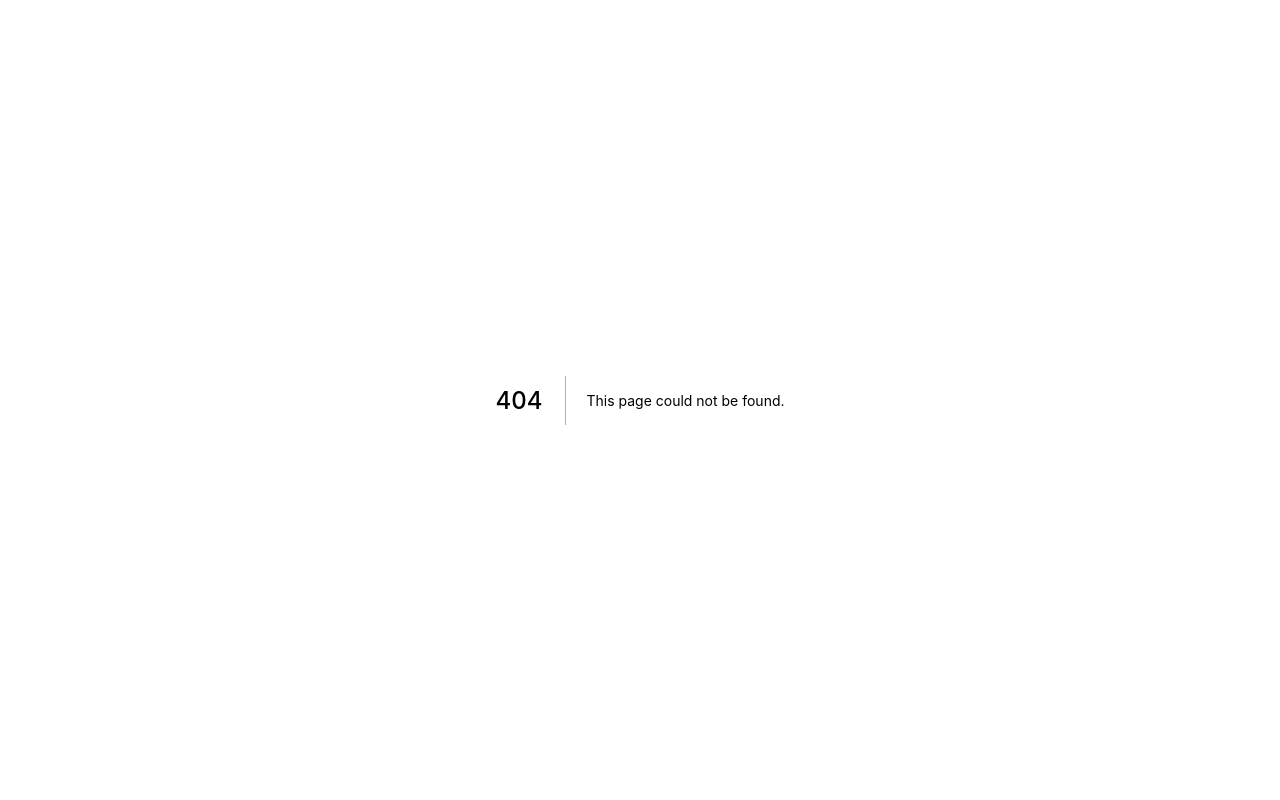
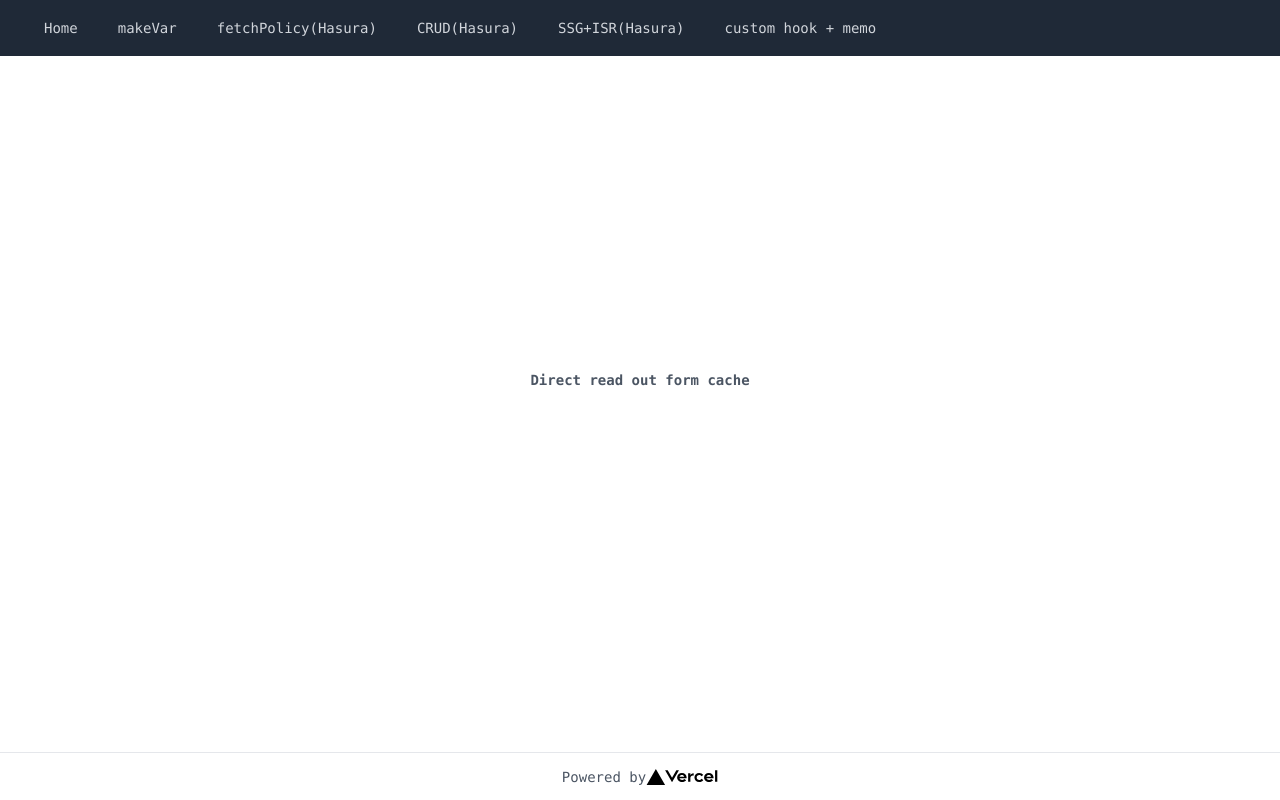
Before and after one commit to K-Daiki-0ne/hasura-practice, a Next.js app: page /hasura-sub in a window 1280 px wide. Before the commit this address had no page. Built offline with nearby package versions, Linux system fonts and the light colour scheme.

Commit message:
create: fetch cache data

```diff
--- a/src/pages/hasura-main.tsx
+++ b/src/pages/hasura-main.tsx
@@ -6,7 +6,9 @@ import { GetUsersQuery } from '../types/generated/graphql';
 import { Layout } from '../components/Layout/Layout';
 
 const UserList: NextPage = (): JSX.Element => {
-  const { data, error } = useQuery<GetUsersQuery>(GET_USER);
+  const { data, error } = useQuery<GetUsersQuery>(GET_USER, {
+    fetchPolicy: 'network-only'
+  });
 
   if(error) {
     return (
--- /dev/null
+++ b/src/pages/hasura-sub.tsx
@@ -0,0 +1,27 @@
+import { NextPage } from 'next';
+import Link from 'next/link';
+import { useQuery } from '@apollo/client';
+import { GET_USER_LOCAL, GET_USER } from '../queries/queries';
+import { GetUsersQuery } from '../types/generated/graphql';
+import { Layout } from '../components/Layout/Layout';
+
+const FetchSub: NextPage = () => {
+  const { data } = useQuery<GetUsersQuery>(GET_USER_LOCAL);
+  return (
+    <Layout title='Hasura read policy read cache'>
+      <p className='mb-6 font-bold'>Direct read out form cache</p>
+      {
+        data?.users.map((user) => {
+          return (
+            <p className='my-1' key={user.id}>{ user.name }</p>
+          )
+        })
+      }
+      <Link href='/hasura-main'>
+        <a className='mt-6'></a>
+      </Link>
+    </Layout>
+  )
+};
+
+export default FetchSub;
--- a/src/queries/queries.ts
+++ b/src/queries/queries.ts
@@ -12,7 +12,7 @@ export const GET_USER = gql`
 `
 
 // Apollo Serverに保管されているユーザー情報を取得する(状態管理に似たもの)
-export const GET_USER_LOVAL = gql`
+export const GET_USER_LOCAL = gql`
   query GetUsers {
     users(order_by: {createdAt: desc}) @client {
       createdAt
```
